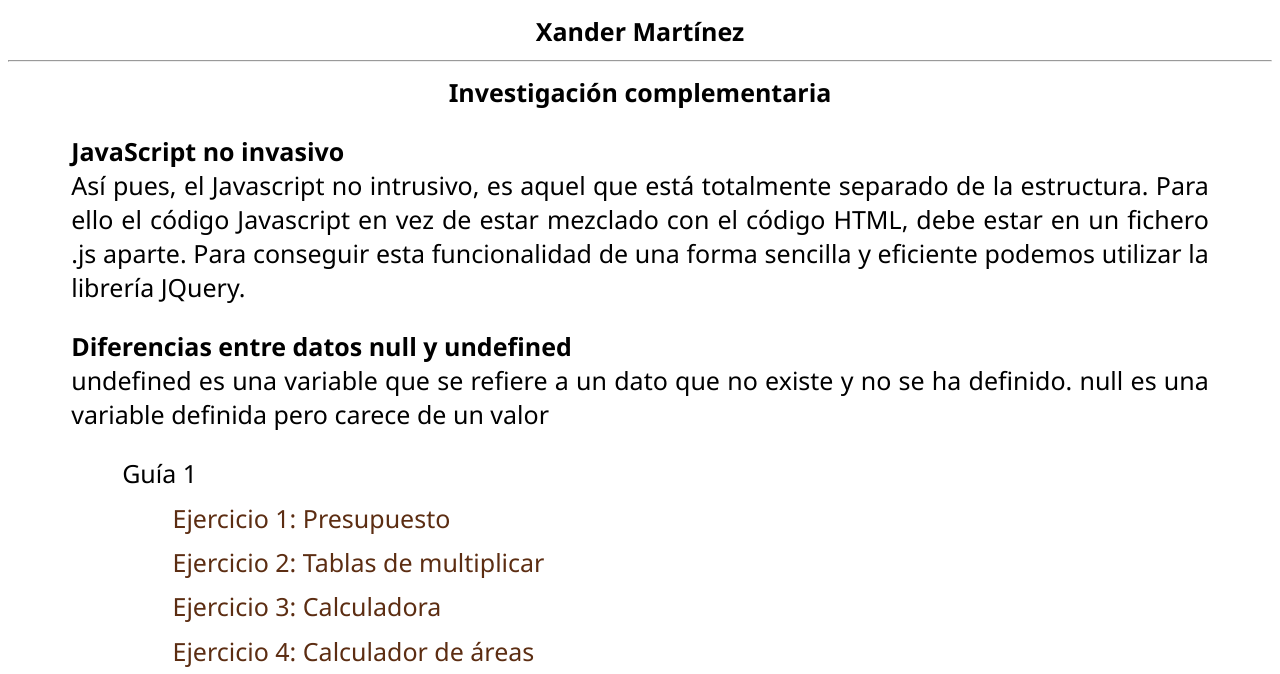
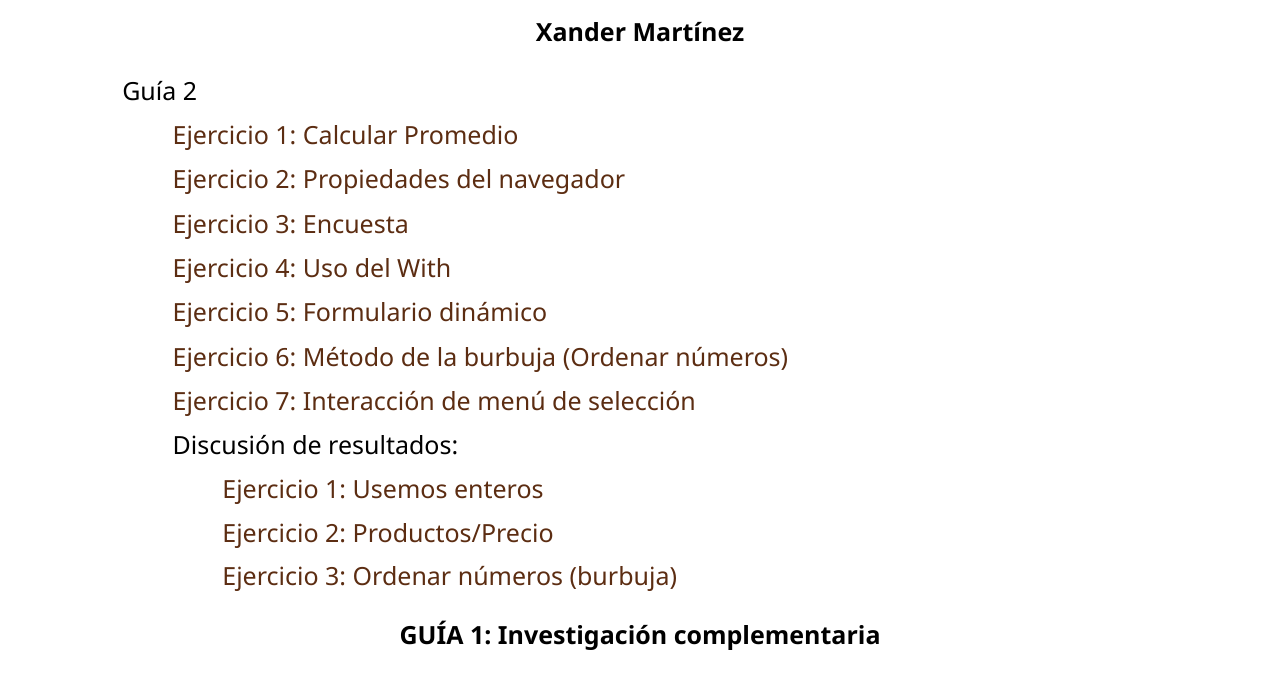
Before and after one commit to Xander-798/DAW, a plain HTML site: page index.html in a window 1280 px wide. Shown: the part 62-736 px from the top of the page. Drawn offline with Linux system fonts and the light colour scheme.

Commit message:
Update index.html

```diff
--- a/index.html
+++ b/index.html
@@ -12,9 +12,32 @@
     <section>
         <article>
     <h2>Xander Martínez</h2>
-            <hr>
+</article>
+<article class="lista">
+    <ul>
+        <li>Guía 2
+            <ul>
+                <li><a href="guia 2/ejercicio-1/promedio.html" target="_blank">Ejercicio 1: Calcular Promedio</a></li>
+                <li><a href="guia 2/ejercicio-2/navegador.html" target="_blank">Ejercicio 2: Propiedades del navegador</a></li>
+                <li><a href="guia 2/ejercicio-3/encuesta.html" target="_blank">Ejercicio 3: Encuesta</a></li>
+                <li><a href="guia 2/ejercicio-4/math.html" target="_blank">Ejercicio 4: Uso del With</a></li>
+                <li><a href="guia 2/ejercicio-5/forms.html" target="_blank">Ejercicio 5: Formulario dinámico</a></li>
+                <li><a href="guia 2/ejercicio-6/burbuja.html" target="_blank">Ejercicio 6: Método de la burbuja (Ordenar números)</a></li>
+                <li><a href="guia 2/ejercicio-7/ciudades.html" target="_blank">Ejercicio 7: Interacción de menú de selección</a></li>
+                <li>Discusión de resultados:
+                    <ul>
+                        <li><a href="guia 2/DiscusiónResultados/ejer-1/ejercicio-1.html" target="_blank">Ejercicio 1: Usemos enteros</a></li>
+                        <li><a href="guia 2/DiscusiónResultados/ejer-2/ejercicio-2.html">Ejercicio 2: Productos/Precio</a></li>
+                        <li><a href="guia 2/DiscusiónResultados/ejer-3/ejercicio-3.html">Ejercicio 3: Ordenar números (burbuja)</a></li>
+                    </ul>
+                </li>
+            </ul>
+        </li>
+    </ul>
+</article>
+<article>
     <h2>
-                Investigación complementaria
+        GUÍA 1: Investigación complementaria
     </h2>
 
     <p>
```
Lines whose indentation alone changed are shown as unchanged.
